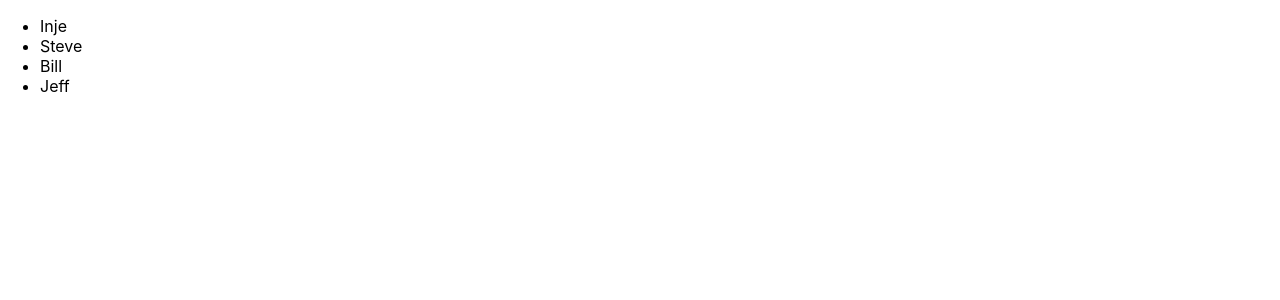
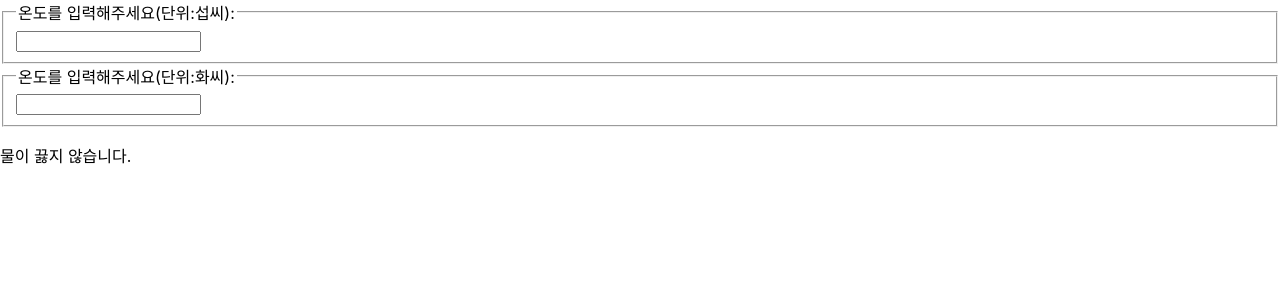
Before and after one commit to UBamtol/23-React1, a React (Create React App) app: page / in a window 1280 px wide. Shown: the top 300 px of the page. Built offline with nearby package versions, Linux system fonts and the light colour scheme.

Commit message:
2023.05.11 commit

```diff
--- /dev/null
+++ b/src/chpater_12/Calculator.jsx
@@ -0,0 +1,65 @@
+import React, { useState } from 'react';
+import TemperatureInput from './TemperatureInput';
+
+function BoilingVerdict(props) {
+  if (props.celsius >= 100) {
+    return <p>물이 끓습니다.</p>;
+  }
+  return <p>물이 끓지 않습니다.</p>;
+}
+
+function toCelsius(fahrenheit) {
+  return ((fahrenheit - 32) * 5) / 9;
+}
+
+function toFahrenheit(celsius) {
+  return (celsius * 9) / 5 + 32;
+}
+
+function tryConvert(temperature, convert) {
+  const input = parseFloat(temperature);
+  if (Number.isNaN(input)) {
+    return '';
+  }
+  const output = convert(input);
+  const rounded = Math.round(output * 1000) / 1000;
+  return rounded.toString();
+}
+
+function Calculator(props) {
+  const [temperature, setTemperature] = useState('');
+  const [scale, setScale] = useState('c');
+
+  const handleCelsiusChange = (temperature) => {
+    setTemperature(temperature);
+    setScale('c');
+  };
+
+  const handleFahrenheitChange = (temperature) => {
+    setTemperature(temperature);
+    setScale('f');
+  };
+
+  const celsius =
+    scale === 'f' ? tryConvert(temperature, toCelsius) : temperature;
+  const fahrenheit =
+    scale === 'c' ? tryConvert(temperature, toFahrenheit) : temperature;
+
+  return (
+    <div>
+      <TemperatureInput
+        scale='c'
+        temperature={celsius}
+        onTemperatureChange={handleCelsiusChange}
+      />
+      <TemperatureInput
+        scale='f'
+        temperature={fahrenheit}
+        onTemperatureChange={handleFahrenheitChange}
+      />
+      <BoilingVerdict celsius={parseFloat(celsius)} />
+    </div>
+  );
+}
+
+export default Calculator;
--- /dev/null
+++ b/src/chpater_12/TemperatureInput.jsx
@@ -0,0 +1,19 @@
+const scaleNames = {
+  c: '섭씨',
+  f: '화씨',
+};
+
+function TemperatureInput(props) {
+  const handleChange = (event) => {
+    props.onTemperatureChange(event.target.value);
+  };
+
+  return (
+    <fieldset>
+      <legend>온도를 입력해주세요(단위:{scaleNames[props.scale]}):</legend>
+      <input value={props.temperature} onChange={handleChange} />
+    </fieldset>
+  );
+}
+
+export default TemperatureInput;
--- a/src/index.js
+++ b/src/index.js
@@ -2,12 +2,12 @@
 import ReactDOM from 'react-dom/client';
 import './index.css';
 import reportWebVitals from './reportWebVitals';
-import AttendanceBook from './chapter_10/AttendanceBook';
+import Calculator from './chpater_12/Calculator';
 
 const root = ReactDOM.createRoot(document.getElementById('root'));
 root.render(
   <React.StrictMode>
-    <AttendanceBook />
+    <Calculator />
   </React.StrictMode>
 );
 
```
Also changed, not shown: 1 other file (tests, documents, lock files or other folders).
